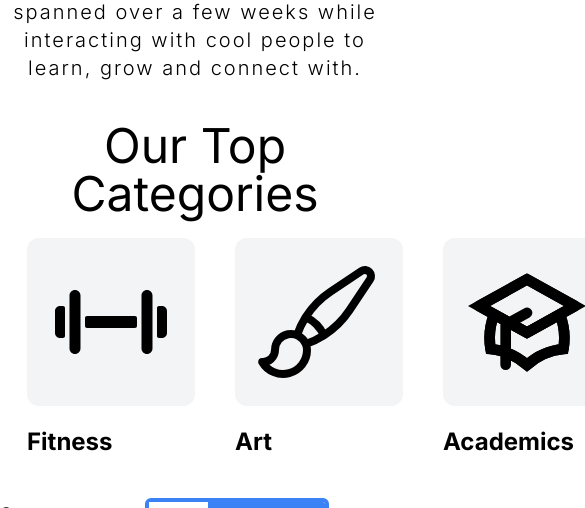
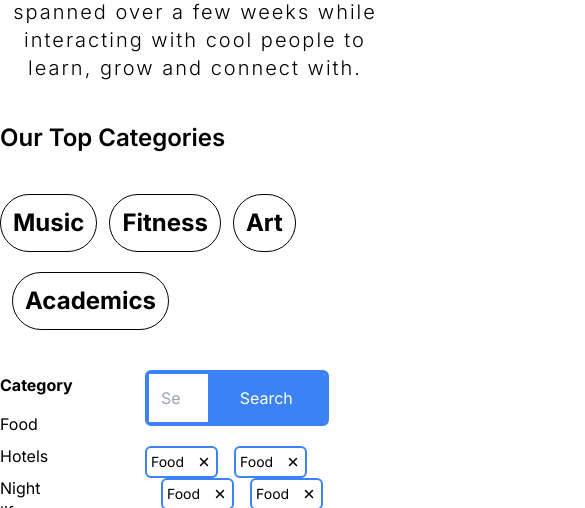
Before and after one commit to cjephuneh/infimuse-customer-web, a Next.js app: page / in a window 390 px wide. Shown: the part 1880-2388 px from the top of the page, 585 px wide, since content can reach past the window. Built offline with nearby package versions, Linux system fonts and the light colour scheme.

Commit message:
UI: make top categories section responsive

```diff
--- a/app/page.jsx
+++ b/app/page.jsx
@@ -144,34 +144,42 @@ export default function Home() {
         </div>
       </div>
       {/* 4th section (top categories) */}
-      <div className="mb-10 flex flex-col justify-center items-center space-x-10 container mx-auto space-y-5">
-        <h1 className="capitalize font-normal text-5xl text-center">
+      <div className="mb-10 flex flex-col justify-center items-center container mx-auto space-y-5">
+        <h1 className="capitalize font-semibold md:font-normal text-2xl md:text-5xl text-start md:text-center w-full md:w-fit">
           our top categories
         </h1>
-        <div className="flex justify-center items-center space-x-10">
-          <div className="flex flex-col justify-center items-start space-y-5">
-            <div className="p-5 bg-gray-100 rounded-xl">
+        <div className="flex-wrap md:flex-nowrap flex justify-start md:justify-center items-center w-full md:w-fit space-x-3 md:space-x-7">
+          <div className="flex flex-col justify-center items-center md:items-start space-y-5">
+            <div className="p-5 bg-gray-100 rounded-xl hidden md:block">
               <LuMusic className="text-9xl font-semibold" />
             </div>
-            <p className="font-bold text-2xl">Music</p>
+            <p className="hover:bg-black/10 transition-all duration-300 cursor-pointer font-bold text-2xl p-3 md:p-0 border border-black md:border-none rounded-full">
+              Music
+            </p>
           </div>
-          <div className="flex flex-col justify-center items-start space-y-5">
-            <div className="p-5 bg-gray-100 rounded-xl">
+          <div className="flex flex-col justify-center items-center md:items-start space-y-5">
+            <div className="p-5 bg-gray-100 rounded-xl hidden md:block">
               <IoIosFitness className="text-9xl" />
             </div>
-            <p className="font-bold text-2xl">Fitness</p>
+            <p className="hover:bg-black/10 transition-all duration-300 cursor-pointer font-bold text-2xl p-3 md:p-0 border border-black md:border-none rounded-full">
+              Fitness
+            </p>
           </div>
-          <div className="flex flex-col justify-center items-start space-y-5">
-            <div className="p-5 bg-gray-100 rounded-xl">
+          <div className="flex flex-col justify-center items-center md:items-start space-y-5">
+            <div className="p-5 bg-gray-100 rounded-xl hidden md:block">
               <HiOutlinePaintBrush className="text-9xl" />
             </div>
-            <p className="font-bold text-2xl">Art</p>
+            <p className="hover:bg-black/10 transition-all duration-300 cursor-pointer font-bold text-2xl p-3 md:p-0 border border-black md:border-none rounded-full">
+              Art
+            </p>
           </div>
-          <div className="flex flex-col justify-center items-start space-y-5">
-            <div className="p-5 bg-gray-100 rounded-xl">
+          <div className="flex flex-col justify-center items-center md:items-start space-y-5">
+            <div className="p-5 bg-gray-100 rounded-xl hidden md:block">
               <HiOutlineAcademicCap className="text-9xl" />
             </div>
-            <p className="font-bold text-2xl">Academics</p>
+            <p className="hover:bg-black/10 transition-all duration-300 cursor-pointer font-bold text-2xl p-3 md:p-0 border border-black md:border-none rounded-full">
+              Academics
+            </p>
           </div>
         </div>
       </div>
```
